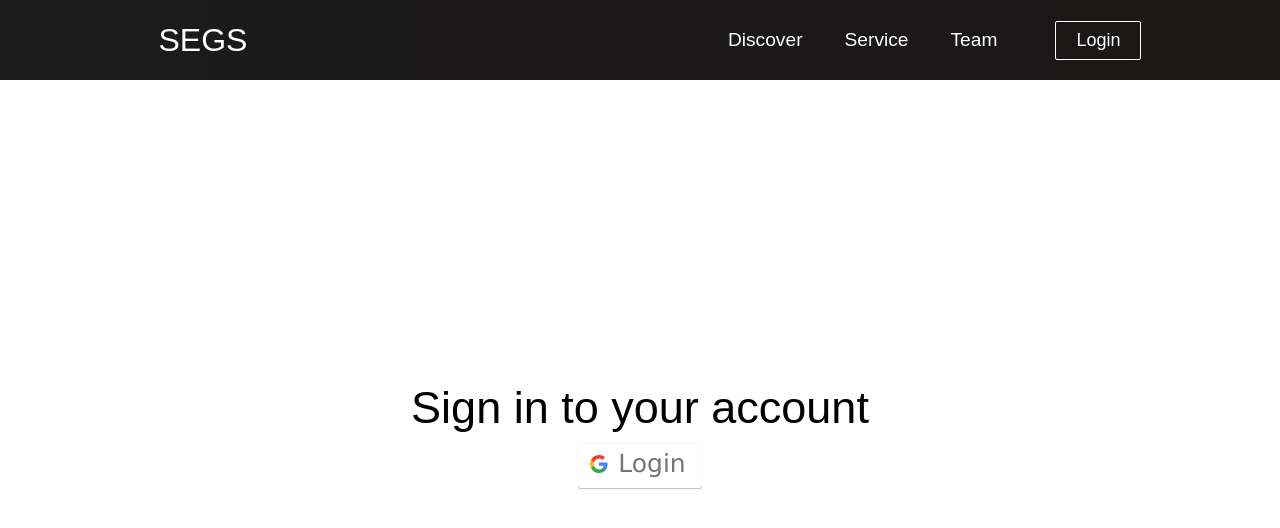
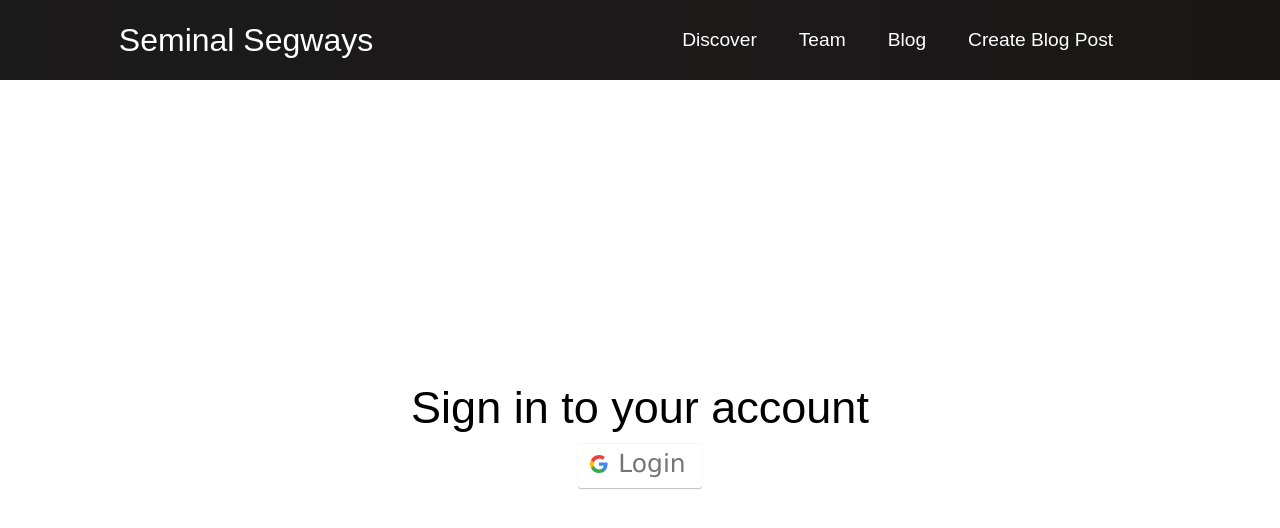
Before and after one commit to nateowen/segs-website, a React (Create React App) app: page /login in a window 1280 px wide. Shown: the top 528 px of the page. Built offline with nearby package versions, Linux system fonts and the light colour scheme.

Commit message:
Finished project. Now to add it to my EC2 Instance

```diff
--- a/src/App.css
+++ b/src/App.css
@@ -19,7 +19,7 @@ nav {
   color: white;
   text-decoration: none;
   position: fixed;
-}
+} */
 
 
 .createPostPage {
@@ -34,7 +34,7 @@ nav {
   height: auto;
   padding: 20px;
   background-color: whitesmoke;
-  border: 3px solid darkorange;
+  border: 3px solid rgb(26, 23, 23);
   border-radius: 12px;
   color: black;
   display: flex;
@@ -82,7 +82,7 @@ nav {
 input,
 textarea {
   margin-top: 5px;
-} */
+}
 
 .loginPage {
   width: 100vw;
@@ -144,7 +144,7 @@ textarea {
 
 .logout-button button:hover {
   color: black;
-}
+} */
 
 .blogPage {
   width: 100%;
@@ -173,9 +173,6 @@ textarea {
   width: 100%;
 }
 
-.postHeader .title {
-  flex: 50%;
-}
 .postHeader .deletePost {
   flex: 50%;
   display: flex;
@@ -185,7 +182,6 @@ textarea {
 
 .deletePost button {
   border: none;
-
   background: none;
   font-size: 30px;
   cursor: pointer;
@@ -198,7 +194,7 @@ textarea {
   width: 100%;
   overflow: hidden;
   overflow-y: auto;
-}  */
+}
 
 * {
   box-sizing: border-box;
--- a/src/App.js
+++ b/src/App.js
@@ -47,7 +47,7 @@ function App() {
         <Route path='/team' element={<Team></Team>}>Team</Route>
         <Route path='/blog' element={<Blog isAuth={isAuth}></Blog>}>Blog</Route>
         <Route path='/createPost' element={<CreateBlogPost isAuth={isAuth}></CreateBlogPost>}>Create Blog Post</Route>
-        <Route path='/login' element={<Login setIsAuth={setIsAuth} setIsAdmin={setIsAdmin}/>}>Login</Route>
+        <Route path='/login' element={<Login setIsAuth={setIsAuth}/>}>Login</Route>
       </Routes>
     </Router>
   );
--- a/src/pagePieces/Navbar.css
+++ b/src/pagePieces/Navbar.css
@@ -36,7 +36,7 @@
 
 .nav-menu {
     display: grid;
-    grid-template-columns: repeat(4, auto);
+    grid-template-columns: repeat(6, auto);
     grid-gap: 10px;
     list-style: none;
     text-align: center;
--- a/src/pagePieces/Navbar.js
+++ b/src/pagePieces/Navbar.js
@@ -1,11 +1,14 @@
 import React, { useState, useEffect } from 'react';
 import { Button } from '../components/Button';
-import { Link } from 'react-router-dom';
+import { BrowserRouter as Router, Routes, Route, Link, useNavigate } from 'react-router-dom';
+import { signOut } from 'firebase/auth'
+import { auth } from '../segs-firebase'
 import './Navbar.css';
 
 function Navbar() {
   const [click, setClick] = useState(false);
   const [button, setButton] = useState(true);
+  const [isAuth, setIsAuth] = useState(localStorage.getItem('isAuth'));
 
   const handleClick = () => setClick(!click);
   const closeMobileMenu = () => setClick(false);
@@ -16,6 +19,14 @@ function Navbar() {
     } else {
       setButton(true);
     }
+  };
+
+  const signUserOut = () => {
+    signOut(auth).then(() => {
+      localStorage.clear();
+      setIsAuth(false);
+      window.location.pathname = '/login';
+    });
   };
 
   useEffect(() => {
@@ -29,7 +40,7 @@ function Navbar() {
       <nav className='navbar'>
         <div className='navbar-container'>
           <Link to='/' className='navbar-logo' onClick={closeMobileMenu}>
-            SEGS
+            Seminal Segways
             <i className='fab fa-typo3' />
           </Link>
           <div className='menu-icon' onClick={handleClick}>
@@ -42,13 +53,18 @@ function Navbar() {
               </Link>
             </li>
             <li className='nav-item'>
-              <Link to='/segways' className='nav-links' onClick={closeMobileMenu}>
-                Service
+              <Link to='/team' className='nav-links' onClick={closeMobileMenu}>
+                Team
               </Link>
             </li>
             <li className='nav-item'>
-              <Link to='/team' className='nav-links' onClick={closeMobileMenu}>
-                Team
+              <Link to='/blog' className='nav-links' onClick={closeMobileMenu}>
+                Blog
+              </Link>
+            </li>
+             <li className='nav-item'>
+              <Link to='/createPost' className='nav-links'>
+                Create Blog Post
               </Link>
             </li>
             <li>
@@ -57,8 +73,7 @@ function Navbar() {
               </Link>
             </li>
           </ul>
-          {button && <Button buttonStyle='btn--outline'>Login</Button>}
-          {/* {button && <Button buttonStyle='btn--outline'>Sign Up</Button>} */}
+          {/* { !isAuth ? button && <Button buttonStyle='btn--outline'>Login</Button> : button && <Button buttonStyle='btn--outline'>Sign Out</Button> } */}
         </div>
       </nav>
     </>
```
